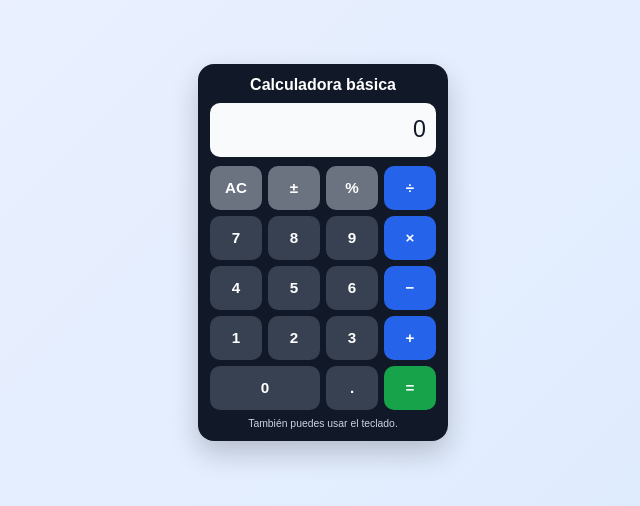
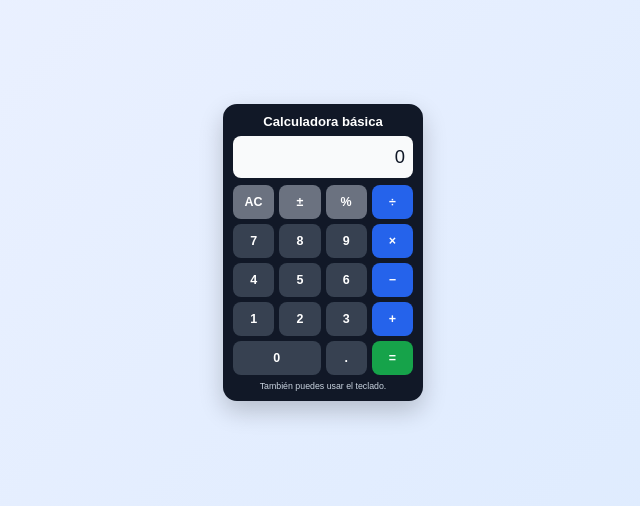
Before and after one commit to ExceLuisABN/Clase-1, a plain HTML site: page index.html in a window 1280 px wide. Shown: the part 148-654 px from the top of the page, without its empty margins (317-957 px from the left). Drawn offline with Linux system fonts and the light colour scheme.

Commit message:
Reducir calculadora a 200 px

```diff
--- a/index.html
+++ b/index.html
@@ -6,12 +6,12 @@
   <title>Calculadora básica</title>
   <style>
     * { box-sizing: border-box; }
-    body { margin:0; min-height:100vh; display:grid; place-items:center; padding:10px; font-family:Arial,Helvetica,sans-serif; background:linear-gradient(135deg,#eef2ff,#dbeafe); }
-    .calculator { width:min(250px,100%); padding:12px; border-radius:16px; background:#111827; box-shadow:0 12px 28px rgba(0,0,0,.2); }
-    h1 { margin:0 0 9px; color:#fff; text-align:center; font-size:1rem; }
-    #display { width:100%; height:54px; margin-bottom:9px; padding:8px 10px; border:0; border-radius:10px; background:#f9fafb; color:#111827; font-size:1.45rem; text-align:right; outline:none; }
-    .keys { display:grid; grid-template-columns:repeat(4,1fr); gap:6px; }
-    button { height:44px; border:0; border-radius:10px; font-size:.95rem; font-weight:700; cursor:pointer; transition:transform .08s ease,filter .15s ease; }
+    body { margin:0; min-height:100vh; display:grid; place-items:center; padding:8px; font-family:Arial,Helvetica,sans-serif; background:linear-gradient(135deg,#eef2ff,#dbeafe); }
+    .calculator { width:min(200px,100%); padding:10px; border-radius:14px; background:#111827; box-shadow:0 10px 24px rgba(0,0,0,.2); }
+    h1 { margin:0 0 7px; color:#fff; text-align:center; font-size:.82rem; }
+    #display { width:100%; height:42px; margin-bottom:7px; padding:6px 8px; border:0; border-radius:8px; background:#f9fafb; color:#111827; font-size:1.15rem; text-align:right; outline:none; }
+    .keys { display:grid; grid-template-columns:repeat(4,1fr); gap:5px; }
+    button { height:34px; border:0; border-radius:8px; font-size:.78rem; font-weight:700; cursor:pointer; transition:transform .08s ease,filter .15s ease; }
     button:active { transform:scale(.96); }
     button:hover { filter:brightness(1.06); }
     .number { background:#374151; color:#fff; }
@@ -19,7 +19,7 @@
     .utility { background:#6b7280; color:#fff; }
     .equals { background:#16a34a; color:#fff; }
     .zero { grid-column:span 2; }
-    .hint { margin:8px 0 0; color:#cbd5e1; text-align:center; font-size:.65rem; }
+    .hint { margin:6px 0 0; color:#cbd5e1; text-align:center; font-size:.55rem; }
   </style>
 </head>
 <body>
```
